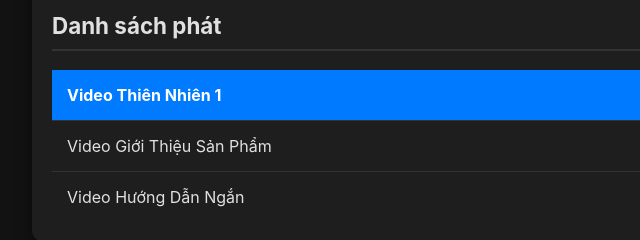
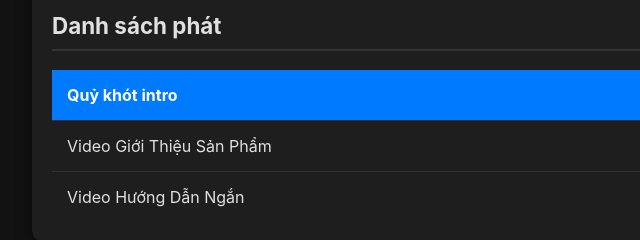
Before and after one commit to Skysky9569/my-video-player, a plain HTML site: page index.html in a window 1280 px wide. Shown: the part 610-850 px from the top of the page, 158-798 px from the left. Drawn offline with Linux system fonts and the light colour scheme.

Commit message:
Update index.html

```diff
--- a/index.html
+++ b/index.html
@@ -99,7 +99,7 @@
 <script>
     // --- BẠN CHỈ CẦN CHỈNH SỬA PHẦN NÀY ---
     const videos = [
-        { title: "Video Thiên Nhiên 1", filename: "video.mp4" },
+        { title: "Quỷ khót intro", filename: "video.mp4" },
         { title: "Video Giới Thiệu Sản Phẩm", filename: "product_intro.mp4" },
         { title: "Video Hướng Dẫn Ngắn", filename: "tutorial.mp4" },
         // Thêm các video khác của bạn vào đây
```
